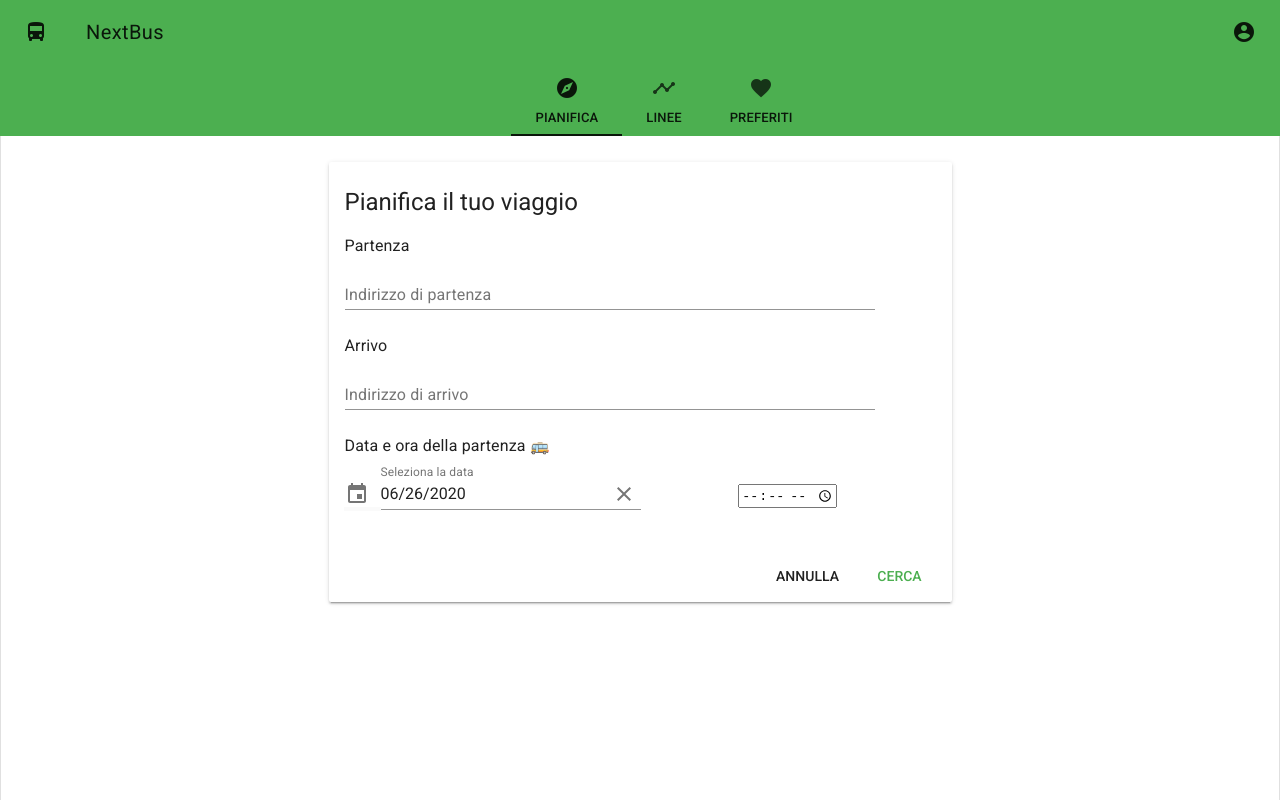
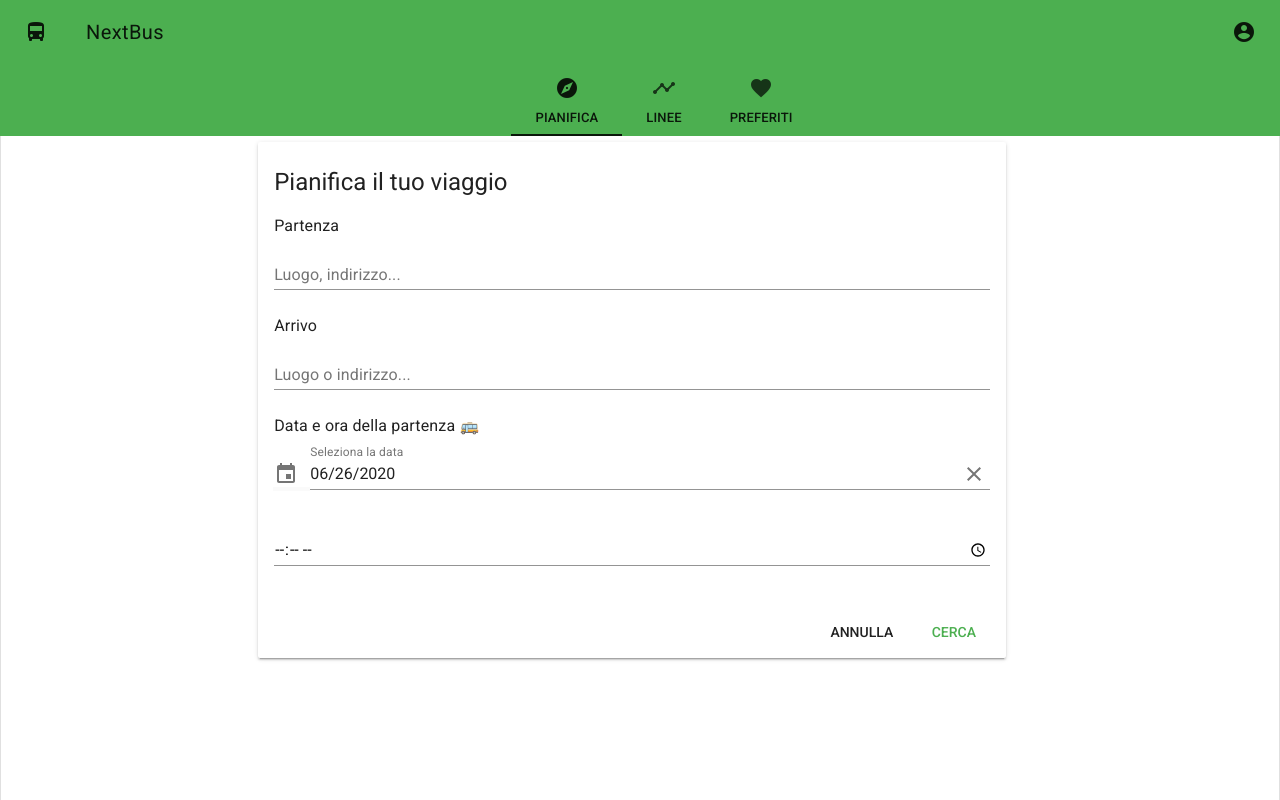
Before and after one commit to Franz148/nextbus_fan, a Vue app: page /pianifica in a window 1280 px wide. Built offline with nearby package versions, Linux system fonts and the light colour scheme.

Commit message:
Aggiunta vuelidate e inizio gestione route query

```diff
--- a/package.json
+++ b/package.json
@@ -14,9 +14,11 @@
     "axios": "^0.19.2",
     "core-js": "^3.6.4",
     "date-fns": "^2.14.0",
+    "lodash.isequal": "^4.5.0",
     "vue": "^2.6.11",
     "vue-material": "^1.0.0-beta-13",
-    "vue-router": "^3.1.6"
+    "vue-router": "^3.1.6",
+    "vuelidate": "^0.7.5"
   },
   "devDependencies": {
     "@vue/cli-plugin-babel": "^4.3.1",
--- a/src/views/Accesso.vue
+++ b/src/views/Accesso.vue
@@ -4,7 +4,7 @@
     <md-dialog-prompt
       :md-active.sync="activeDialog"
       v-model="inserimentoNomeUtente"
-      md-title="Come ti chiami?"
+      md-title="Effettua l'accesso"
       md-input-maxlength="15"
       md-input-placeholder="Inserisci il tuo nome..."
       md-confirm-text="Inserisci"
--- a/src/views/Pianifica.vue
+++ b/src/views/Pianifica.vue
@@ -1,53 +1,96 @@
 <template>
-  <div class="md-layout">
-    <form novalidate class="md-layout-item md-layout md-alignment-center-center">
-      <md-card class="md-layout-item md-size-50 md-small-size-90">
+  <div class="md-layout md-alignment-top-center margin">
+    <form
+      novalidate
+      class="md-layout-item md-layout md-alignment-center-center"
+      :class="{'md-size-60': !sending, 'md-size-30': sending}"
+      @submit.prevent="submit()"
+    >
+      <md-card class="md-layout-item md-size-100 md-small-size-100">
         <md-card-header>
           <div class="md-title">Pianifica il tuo viaggio</div>
         </md-card-header>
 
         <md-card-content>
-          <div class="md-layout md-gutter">
-            <div class="md-layout-item md-size-90">
+          <div class="md-layout">
+            <div class="md-layout-item md-size-100">
               <label class="md-subheading">Partenza</label>
-              <md-field>
-                <label>Indirizzo di partenza</label>
-                <md-input v-model="indirizzoP"></md-input>
+              <md-field :class="getValidationClass('indirizzoP')">
+                <label>Luogo, indirizzo...</label>
+                <md-input v-model="form.indirizzoP"></md-input>
+
+                <span
+                  class="md-error"
+                  v-if="!$v.form.indirizzoP.required"
+                >L'indirizzo di partenza è necessario</span>
+                <span
+                  class="md-error"
+                  v-else-if="!$v.form.indirizzoP.minlength"
+                >Devi inserire almeno 5 caratteri</span>
               </md-field>
             </div>
 
-            <div class="md-layout-item md-size-90">
+            <div class="md-layout-item md-size-100">
               <label class="md-subheading">Arrivo</label>
-              <md-field>
-                <label>Indirizzo di arrivo</label>
-                <md-input v-model="indirizzoA"></md-input>
+              <md-field :class="getValidationClass('indirizzoA')">
+                <label>Luogo o indirizzo...</label>
+                <md-input v-model="form.indirizzoA"></md-input>
+
+                <span
+                  class="md-error"
+                  v-if="!$v.form.indirizzoA.required"
+                >L'indirizzo di arrivo è necessario</span>
+                <span
+                  class="md-error"
+                  v-else-if="!$v.form.indirizzoA.minlength"
+                >Devi inserire almeno 5 caratteri</span>
               </md-field>
             </div>
 
             <div class="md-layout-item md-size-100 md-layout md-alignment-center-space-between">
               <label class="md-subheading md-layout-item md-size-100">Data e ora della partenza 🚌</label>
-              <div class="md-layout-item md-size-50">
-                <md-datepicker v-model="dataPartenza" :md-open-on-focus="true" md-immediately>
+              <div class="md-layout-item md-size-50 md-medium-size-100">
+                <md-datepicker
+                  v-model="form.dataPartenza"
+                  :md-open-on-focus="true"
+                  md-immediately
+                  :class="getValidationClass('dataPartenza')"
+                >
                   <label>Seleziona la data</label>
+
+                  <span
+                    class="md-error"
+                    v-if="!$v.form.dataPartenza.required"
+                  >Devi selezionare una data</span>
                 </md-datepicker>
               </div>
-              <div class="md-layout-item md-size-50 md-layout md-alignment-center-center">
-                <input type="time" class="inputTime" v-model="oraPartenza"/>
+
+              <div
+                class="md-layout-item md-size-30 md-layout md-alignment-center-center md-medium-size-100"
+              >
+                <md-field :class="getValidationClass('oraPartenza')">
+                  <md-input type="time" v-model="form.oraPartenza" />
+                  <span
+                    class="md-error"
+                    v-if="!$v.form.oraPartenza.required"
+                  >Devi selezionare un'ora</span>
+                </md-field>
               </div>
             </div>
           </div>
         </md-card-content>
 
         <md-card-actions>
-          <md-button type="reset" @click="reset()">Annulla</md-button>
-          <md-button type="submit" class="md-primary" @click.stop.prevent="submit()">Cerca</md-button>
+          <md-button type="reset" @click="clearForm()">Annulla</md-button>
+          <md-button type="submit" class="md-primary">Cerca</md-button>
         </md-card-actions>
       </md-card>
     </form>
 
-    <div class="md-layout-item md-size-100">
-      <br />
-      <br />
+    <div
+      class="md-layout-item"
+      :class="{'md-size-70': sending, 'md-size-80': !sending, 'margin': !sending}"
+    >
       <router-view></router-view>
     </div>
   </div>
@@ -56,32 +99,83 @@
 <script>
 import format from "date-fns/format";
 
+import { validationMixin } from "vuelidate";
+import { required, minLength } from "vuelidate/lib/validators";
+
 export default {
+  mixins: [validationMixin],
   data: () => ({
+    form: {
       indirizzoP: null,
       indirizzoA: null,
       dataPartenza: format(new Date(), "MM/dd/yyyy"),
       oraPartenza: null
+    },
+    userSaved: false,
+    sending: false,
+    lastUser: null
   }),
+  validations: {
+    form: {
+      indirizzoP: {
+        required,
+        minLength: minLength(5)
+      },
+      indirizzoA: {
+        required,
+        minLength: minLength(5)
+      },
+      dataPartenza: {
+        required
+      },
+      oraPartenza: {
+        required
+      }
+    }
+  },
+  methods: {
+    getValidationClass(fieldName) {
+      const field = this.$v.form[fieldName];
 
-  methods: {
+      if (field) {
+        return {
+          "md-invalid": field.$invalid && field.$dirty
+        };
+      }
+    },
+    clearForm() {
+      this.$v.$reset();
+      this.form.indirizzoP = null;
+      this.form.indirizzoA = null;
+      this.form.dataPartenza = format(new Date(), "MM/dd/yyyy");
+      this.form.indirizzoP = null;
+
+      this.sending = false;
+
+      this.$router.push("/pianifica");
+    },
     submit() {
+      this.$v.$touch();
+
+      if (!this.$v.$invalid) {
         let queryParams = {
-        indirizzoP : this.indirizzoP,
-        indirizzoA : this.indirizzoA,
-        dataPartenza: this.dataPartenza,
-        oraPartenza: this.oraPartenza
+          indirizzoP: this.form.indirizzoP,
+          indirizzoA: this.form.indirizzoA,
+          dataPartenza: this.form.dataPartenza,
+          oraPartenza: this.form.oraPartenza
         };
 
-      this.$router.push({path: "/pianifica/viaggio", query: queryParams});
-    },
+        this.sending = true;
 
-    reset() {
-      this.$router.push("/pianifica");
+        this.$router.push({ path: "/pianifica/viaggio", query: queryParams });
+      }
     }
   }
 };
 </script>
 
 <style scoped>
+.margin {
+  margin-top: 30px;
+}
 </style>
--- a/src/views/Viaggio.vue
+++ b/src/views/Viaggio.vue
@@ -1,13 +1,13 @@
 <template>
-  <div class="md-layout md-alignment-center-center">
-    <md-card class="md-layout-item md-size-50 md-small-size-90">
+  <div>
+    <md-card class="md-layout-item md-size-100">
       <md-card-header>
         <div class="md-title">Risultati ricerca</div>
       </md-card-header>
 
       <md-card-content>
         <md-list md-expand-single="true">
-          <div v-for="viaggio in risultati" :key="viaggio.duration">
+          <div v-for="(viaggio, i) in risultati" :key="i">
             <md-list-item md-expand>
               <md-icon v-if="viaggio.walkingDuration == (viaggio.duration / 1000)">directions_walk</md-icon>
               <md-icon v-if="viaggio.walkingDuration != (viaggio.duration / 1000)">directions_bus</md-icon>
@@ -36,8 +36,14 @@
                   <md-icon v-if="item.transport.type == 'WALK'">directions_walk</md-icon>
                   <md-icon v-if="item.transport.type == 'BUS'">directions_bus</md-icon>
                   <md-icon v-if="item.transport.type == 'TRAIN'">train</md-icon>
-                  <span class="md-list-item-text" v-if="item.transport.type != 'BUS'">{{index + 1}}) P: {{item.from.name}} | A: {{item.to.name}}</span>
-                  <span class="md-list-item-text" v-if="item.transport.type == 'BUS'">{{index + 1}}) Linea: {{item.transport.routeShortName}} | P: {{item.from.name}} | A: {{item.to.name}}</span>
+                  <span
+                    class="md-list-item-text"
+                    v-if="item.transport.type != 'BUS'"
+                  >{{index + 1}}) P: {{item.from.name}} | A: {{item.to.name}}</span>
+                  <span
+                    class="md-list-item-text"
+                    v-if="item.transport.type == 'BUS'"
+                  >{{index + 1}}) Linea: {{item.transport.routeShortName}} | P: {{item.from.name}} | A: {{item.to.name}}</span>
                 </md-list-item>
               </md-list>
             </md-list-item>
@@ -51,6 +57,7 @@
 
 <script>
 import Functions from "../api/functions.js";
+import Lodash from "lodas"
 
 export default {
   data: () => ({
@@ -102,9 +109,9 @@ export default {
         time[0] = +time[0] % 12 || 12; // Adjust hours
       }
       return time.join(""); // return adjusted time or original string
-    }
     },
-  created: function() {
+
+    loadViaggio() {
       this.indirizzoP = this.$route.query.indirizzoP;
       this.indirizzoA = this.$route.query.indirizzoA;
       this.dataPartenza = this.$route.query.dataPartenza;
@@ -122,6 +129,15 @@ export default {
         });
       }
     }
+  },
+  created: function() {
+    this.loadViaggio()
+  },
+
+  beforeRouteUpdate(to, from, next){
+    console.log(isEqual(from.query, to.query));
+    console.log(next);
+  }
 };
 </script>
 
```
Also changed, not shown: 1 other file (tests, documents, lock files or other folders). Lines whose indentation alone changed are shown as unchanged.
